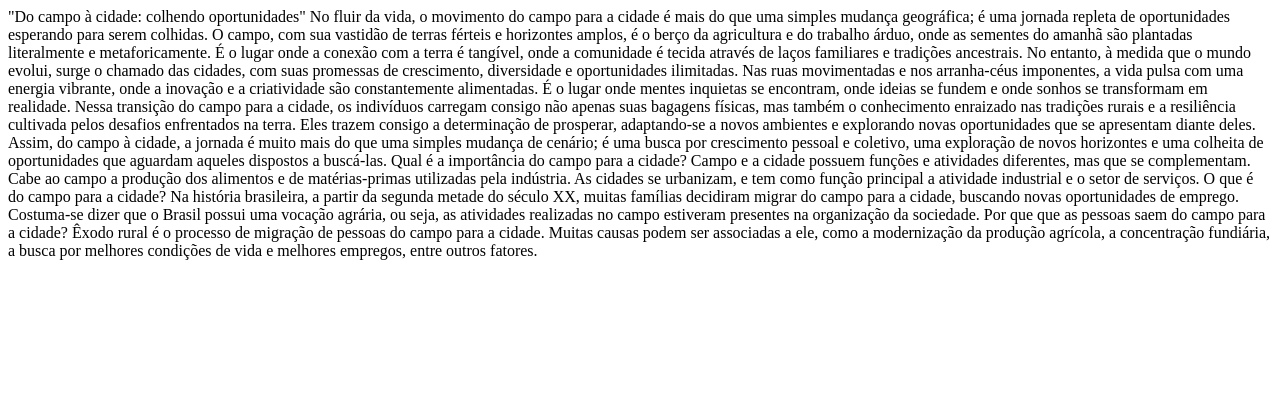
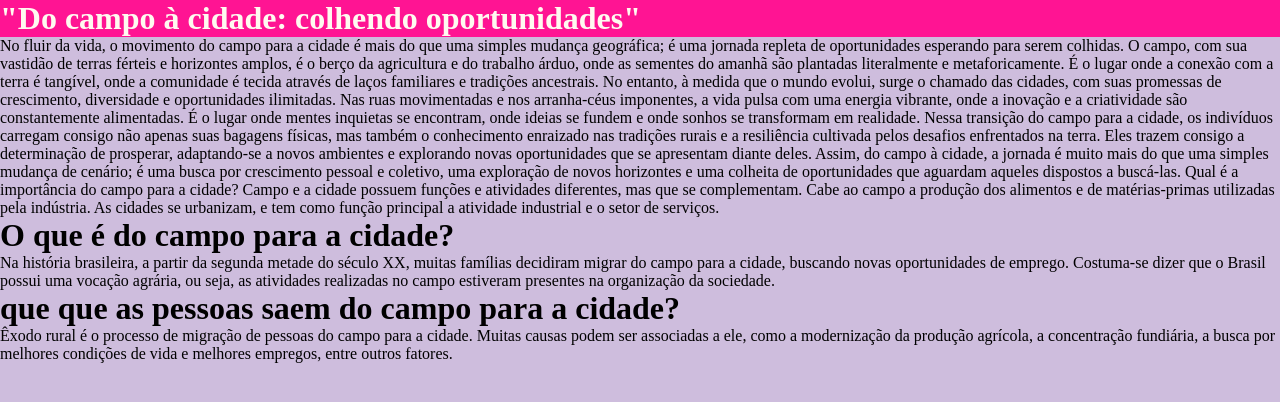
Before and after one commit to 22-Poliana/projeto-agrinho, a plain HTML site: page index.html in a window 1280 px wide. Drawn offline with Linux system fonts and the light colour scheme.

Commit message:
Add files via upload

```diff
--- a/index.html
+++ b/index.html
@@ -5,11 +5,12 @@
     <meta http-equiv="X-UA-Compatible" content="IE=edge">
     <meta name="viewport" content="width=device-width, initial-scale=1.0">
     <title>Document</title>
+    <link rel="stylesheet" href="style.css">
 </head>
 <body>
-    "Do campo à cidade: colhendo oportunidades"
+   <header><h1>"Do campo à cidade: colhendo oportunidades"</h1></header>
 
-No fluir da vida, o movimento do campo para a cidade é mais do que uma simples mudança geográfica; é uma jornada repleta de oportunidades esperando para serem colhidas. O campo, com sua vastidão de terras férteis e horizontes amplos, é o berço da agricultura e do trabalho árduo, onde as sementes do amanhã são plantadas literalmente e metaforicamente. É o lugar onde a conexão com a terra é tangível, onde a comunidade é tecida através de laços familiares e tradições ancestrais.
+<p>No fluir da vida, o movimento do campo para a cidade é mais do que uma simples mudança geográfica; é uma jornada repleta de oportunidades esperando para serem colhidas. O campo, com sua vastidão de terras férteis e horizontes amplos, é o berço da agricultura e do trabalho árduo, onde as sementes do amanhã são plantadas literalmente e metaforicamente. É o lugar onde a conexão com a terra é tangível, onde a comunidade é tecida através de laços familiares e tradições ancestrais.
 
 No entanto, à medida que o mundo evolui, surge o chamado das cidades, com suas promessas de crescimento, diversidade e oportunidades ilimitadas. Nas ruas movimentadas e nos arranha-céus imponentes, a vida pulsa com uma energia vibrante, onde a inovação e a criatividade são constantemente alimentadas. É o lugar onde mentes inquietas se encontram, onde ideias se fundem e onde sonhos se transformam em realidade.
 
@@ -19,12 +20,14 @@ Assim, do campo à cidade, a jornada é muito mais do que uma simples mudança d
 Qual é a importância do campo para a cidade?
 Campo e a cidade possuem funções e atividades diferentes, mas que se complementam.
  Cabe ao campo a produção dos alimentos e de matérias-primas utilizadas pela indústria.
- As cidades se urbanizam, e tem como função principal a atividade industrial e o setor de serviços.
- O que é do campo para a cidade?
- Na história brasileira, a partir da segunda metade do século XX, muitas famílias decidiram migrar do campo para a cidade, buscando novas oportunidades de emprego.
-  Costuma-se dizer que o Brasil possui uma vocação agrária, ou seja, as atividades realizadas no campo estiveram presentes na organização da sociedade.
-  Por que que as pessoas saem do campo para a cidade?
-Êxodo rural é o processo de migração de pessoas do campo para a cidade.
-Muitas causas podem ser associadas a ele, como a modernização da produção agrícola, a concentração fundiária, a busca por melhores condições de vida e melhores empregos, entre outros fatores.
+ As cidades se urbanizam, e tem como função principal a atividade industrial e o setor de serviços.</p>
+
+ <h1>O que é do campo para a cidade?</h1>
+ <p>Na história brasileira, a partir da segunda metade do século XX, muitas famílias decidiram migrar do campo para a cidade, buscando novas oportunidades de emprego.
+  Costuma-se dizer que o Brasil possui uma vocação agrária, ou seja, as atividades realizadas no campo estiveram presentes na organização da sociedade.</p>
+
+  <h1>que que as pessoas saem do campo para a cidade?</h1>
+<p>Êxodo rural é o processo de migração de pessoas do campo para a cidade.
+Muitas causas podem ser associadas a ele, como a modernização da produção agrícola, a concentração fundiária, a busca por melhores condições de vida e melhores empregos, entre outros fatores.</p>
 </body>
 </html>
--- a/style.css
+++ b/style.css
@@ -0,0 +1,7 @@
+*{
+    margin:0 ;
+    padding: 0;
+  }
+  body{ background-color: rgb(206, 189, 221);
+  }
+  header{ background-color: deeppink;color: floralwhite;}
```
Also changed, not shown: 1 other file.
